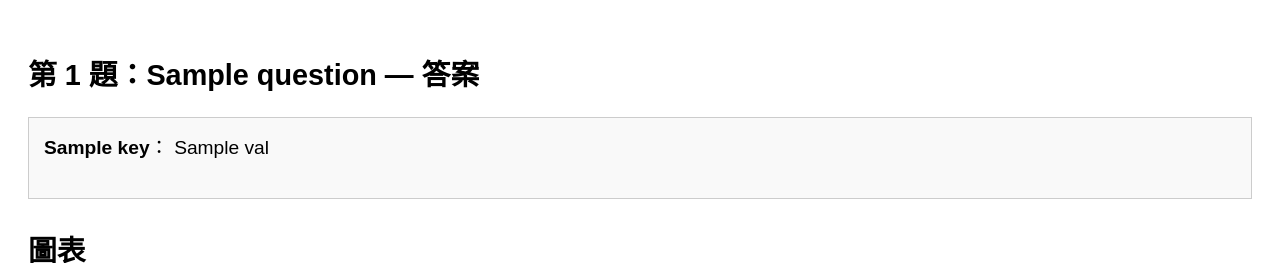
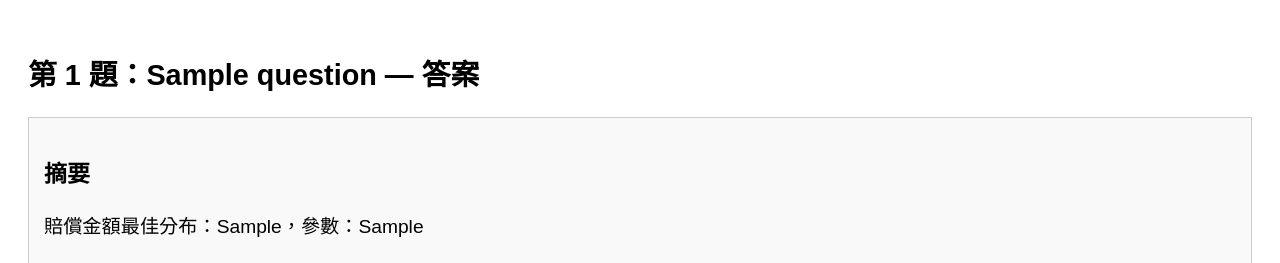
Before and after one commit to stone901016/exam_site, a Flask app: template templates/answer.html in a window 1280 px wide. Shown: the top 263 px of the page. Run offline with Flask 3, Linux system fonts and the light colour scheme; the template is opened without the code that fills it: most values are stand-ins (such as "Sample title", 1, 10 or a date in 2020).

Commit message:
Update answer.html

```diff
--- a/templates/answer.html
+++ b/templates/answer.html
@@ -3,62 +3,30 @@
 <head>
   <meta charset="utf-8">
   <link rel="stylesheet" href="{{ url_for('static', filename='css/style.css') }}">
-  <title>第 {{ question.id }} 題 答案</title>
+  <title>第 {{ question.id }} 題：{{ question.title }} — 答案</title>
 </head>
 <body>
   <h2 class="question-title">第 {{ question.id }} 題：{{ question.title }} — 答案</h2>
 
+  <div class="answer-box">
+    {# 如果第一題，摘要直白顯示 #}
     {% if question.id == 1 %}
-  {% set cn_map = {
-    "best_dist_amt":   "最佳分布（賠償金額）",
-    "best_params_amt": "參數（賠償金額）",
-    "aic_amt":         "AIC（賠償金額）",
-    "best_dist_rat":   "最佳分布（賠款率）",
-    "best_params_rat": "參數（賠款率）",
-    "aic_rat":         "AIC（賠款率）",
-    "var_hist_amt":    "歷史 VaR（賠償金額）",
-    "cvar_hist_amt":   "歷史 CVaR（賠償金額）",
-    "var_hist_rat":    "歷史 VaR（賠款率）",
-    "cvar_hist_rat":   "歷史 CVaR（賠款率）",
-    "var_mc_amt":      "MC VaR（賠償金額）",
-    "cvar_mc_amt":     "MC CVaR（賠償金額）",
-    "var_mc_rat":      "MC VaR（賠款率）",
-    "cvar_mc_rat":     "MC CVaR（賠款率）"
-  } %}
-  {% set cn_map_plots = {
-    "pdf_amount": "賠償金額 PDF",
-    "pdf_ratio":  "賠款率 PDF"
-  } %}
+      <h3 class="sub-question">摘要</h3>
+      <p>賠償金額最佳分布：{{ result["最佳分布（賠償金額）"] }}，參數：{{ result["分布參數（賠償金額）"] }}</p>
+      <p>賠款率最佳分布：{{ result["最佳分布（賠款率）"] }}，參數：{{ result["分布參數（賠款率）"] }}</p>
     {% endif %}
 
-
-  {# 中文對照字典 #}
-  {% set cn_map = {} %}
-  {% set cn_map_plots = {} %}
-  {% if question.id == 3 %}
-    {% set cn_map = {
-      "sensitivity_std": "靈敏度 (收益標準差)",
-      "prob_profit_gt_100": "P(收益>100) 機率"
-    } %}
-    {% set cn_map_plots = {
-      "dist": "Profit 分布比較圖",
-      "p_gt100": "P(Profit>100) 變化圖"
-    } %}
-  {% endif %}
-
-  <div class="answer-box">
+    {# 其餘數值表格 #}
     {% for key, val in result.items() if key != 'plots' %}
-      <div style="margin-bottom: 1em;">
-        <strong>{{ cn_map[key] if cn_map.get(key) else key }}</strong>：
+      {% if question.id !=1 or (question.id==1 and key not in ["最佳分布（賠償金額）","分布參數（賠償金額）","最佳分布（賠款率）","分布參數（賠款率）"]) %}
+        <div style="margin-bottom:1em;">
+          <strong class="sub-question">{{ key }}</strong>
           {% if val is mapping %}
             <table class="result-table">
               <thead><tr><th>參數</th><th>數值</th></tr></thead>
               <tbody>
-              {% for k, v in val.items() %}
-                <tr>
-                  <td>{{ k }}</td>
-                  <td>{{ '{:.4f}'.format(v) if v is number else v }}</td>
-                </tr>
+                {% for k,v in val.items() %}
+                  <tr><td>{{ k }}</td><td>{{ '{:.4f}'.format(v) }}</td></tr>
                 {% endfor %}
               </tbody>
             </table>
@@ -66,16 +34,22 @@
             {{ val }}
           {% endif %}
         </div>
+      {% endif %}
     {% endfor %}
   </div>
 
+  {# 圖表區 #}
   {% if result.plots %}
-    <h3 class="question-title">圖表</h3>
+    <h3 class="sub-question">圖表</h3>
     <div class="plot-box">
       {% for label, fn in result.plots.items() %}
         <div class="plot-item">
           <img src="{{ url_for('static', filename='results/' + fn) }}" alt="{{ label }}">
-          <p>{{ cn_map_plots[label] if cn_map_plots.get(label) else label }}</p>
+          <p>
+            {% if label == 'pdf_amount' %}賠償金額機率密度圖
+            {% elif label == 'pdf_ratio' %}賠款率機率密度圖
+            {% else %}{{ label }}{% endif %}
+          </p>
         </div>
       {% endfor %}
     </div>
```
Lines whose indentation alone changed are shown as unchanged.
